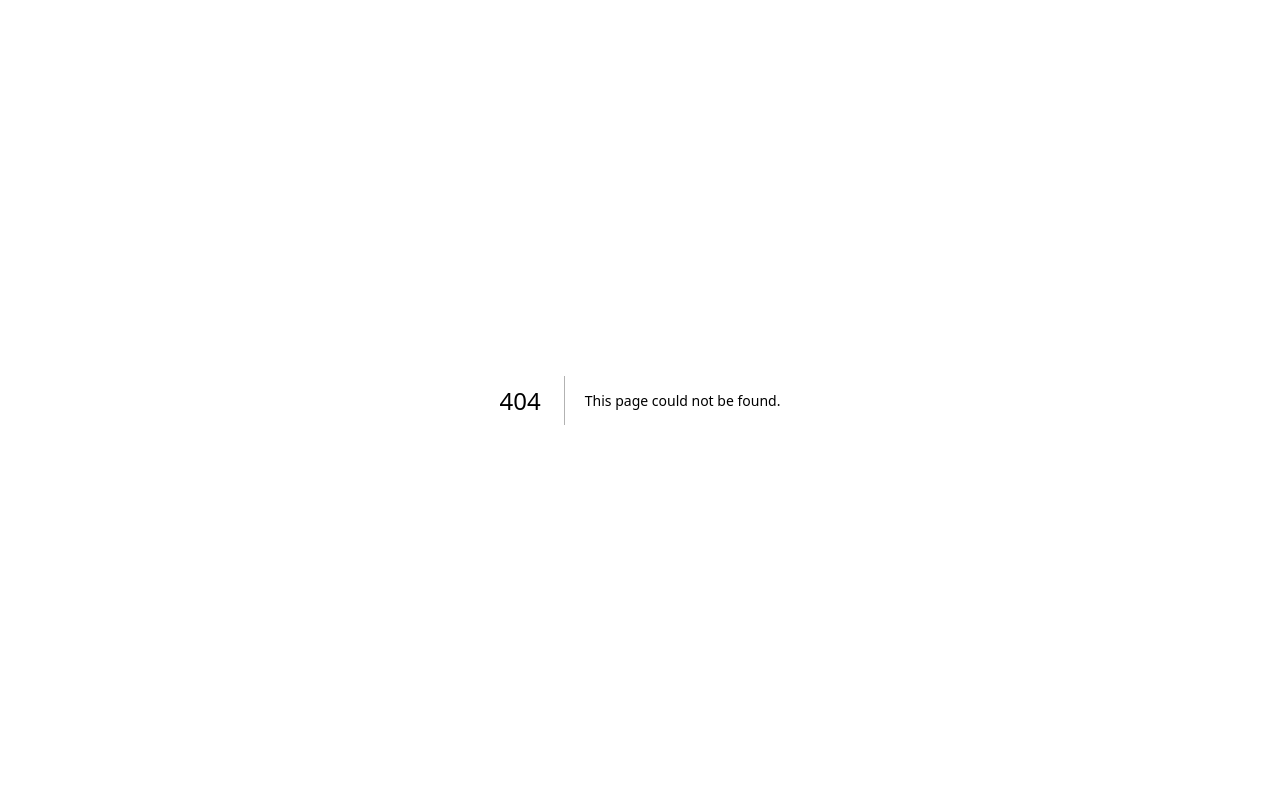
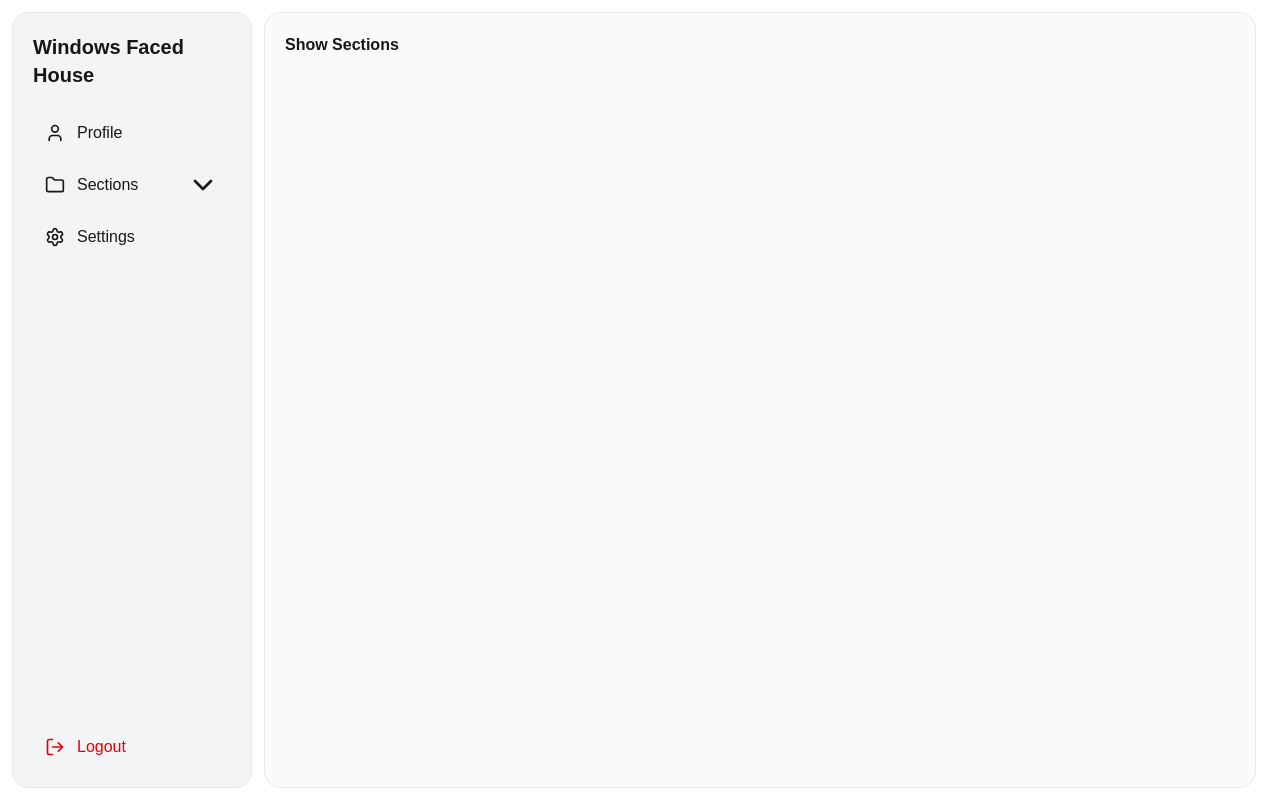
Before and after one commit to csebiplab/windows-faced-house, a Next.js app: page /dashboard/sections/show-sections in a window 1280 px wide. Before the commit this address had no page. Built offline with nearby package versions, Linux system fonts and the light colour scheme.

Commit message:
section part

```diff
--- a/src/app/(dashboard)/dashboard/layout.tsx
+++ b/src/app/(dashboard)/dashboard/layout.tsx
@@ -14,7 +14,7 @@ export default async function DashboardLayout({
       <body>
         <div className="flex flex-row p-3 gap-3 h-screen">
           <Sidebar />
-          <main className="flex-1 bg-gray-50 border border-gray-200 rounded-lg max-h-screen overflow-auto pb-5">
+          <main className="flex-1 bg-gray-50 border border-gray-200 rounded-lg max-h-screen overflow-auto p-5">
             {children}
           </main>
           <ToastContainer />
--- /dev/null
+++ b/src/app/(dashboard)/dashboard/sections/show-sections/page.tsx
@@ -0,0 +1,7 @@
+export default function ShowSectionsPage() {
+  return (
+    <div>
+      <h1 className="font-semibold">Show Sections</h1>
+    </div>
+  );
+}
--- a/src/components/dashboard/menuItems.ts
+++ b/src/components/dashboard/menuItems.ts
@@ -18,11 +18,11 @@ export const menuItems: MenuItem[] = [
         href: "/dashboard/sections/show-sections",
         icon: LayoutDashboard,
       },
-      {
-        name: "Add Section",
-        href: "/dashboard/sections/add-section",
-        icon: Plus,
-      },
+      // {
+      //   name: "Add Section",
+      //   href: "/dashboard/sections/add-section",
+      //   icon: Plus,
+      // },
     ],
   },
   { name: "Settings", href: "/dashboard/settings", icon: Settings },
```
